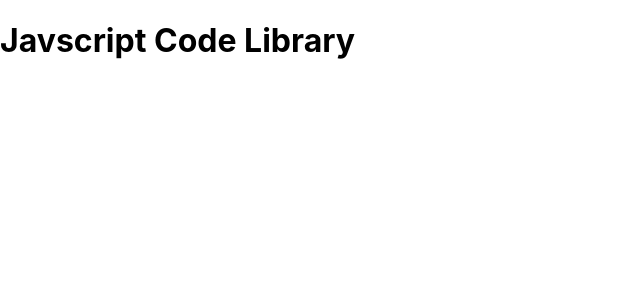
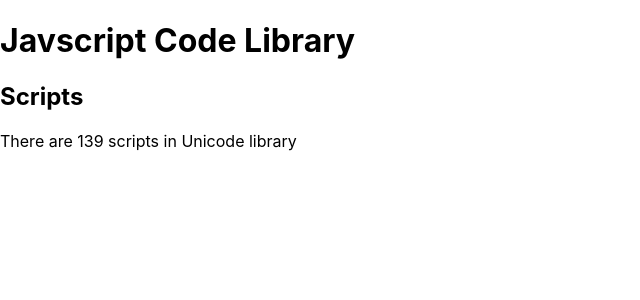
Before and after one commit to duphan2014/code-library, a React (Create React App) app: page /Higher_order_function_example_3 in a window 1280 px wide. Shown: the top 300 px of the page, without its empty margins (0-640 px from the left). Built offline with nearby package versions, Linux system fonts and the light colour scheme.

Commit message:
serve build

```diff
--- a/src/AppRouter.js
+++ b/src/AppRouter.js
@@ -1,14 +1,14 @@
 import React from "react";
 import {BrowserRouter as Router, Route, Routes} from "react-router-dom";
 import Home from "./components/Home";
-import Example_count_by_1 from "./components/Example_count_by_1";
+import Higher_order_function_example_3 from "./components/Higher_order_function_example_3";
 
 const AppRouter = () => {
   return (
     <Router>
       <Routes>
         <Route path="/" element={<Home />} />
-        <Route path="/Example_count_by_1" element={<Example_count_by_1 />}/>
+        <Route path="/Higher_order_function_example_3" element={<Higher_order_function_example_3/>}/>
       </Routes>
     </Router>
   );
--- a/src/components/Home.js
+++ b/src/components/Home.js
@@ -12,7 +12,7 @@ const Home = ()=>{
   return (
     <div>
       <h2>Table of content</h2>
-        <li><Link to={`/Example_count_by_1`}>Example: countBy function - example 1</Link></li>
+        <li><Link to={`/Higher_order_function_example_3`}>Example: countBy function - example 1</Link></li>
     </div>
   );
 }
```
Also changed, not shown: src/components/Higher_order_function_example_3.js (renamed from src/components/Example_count_by_1.js).
